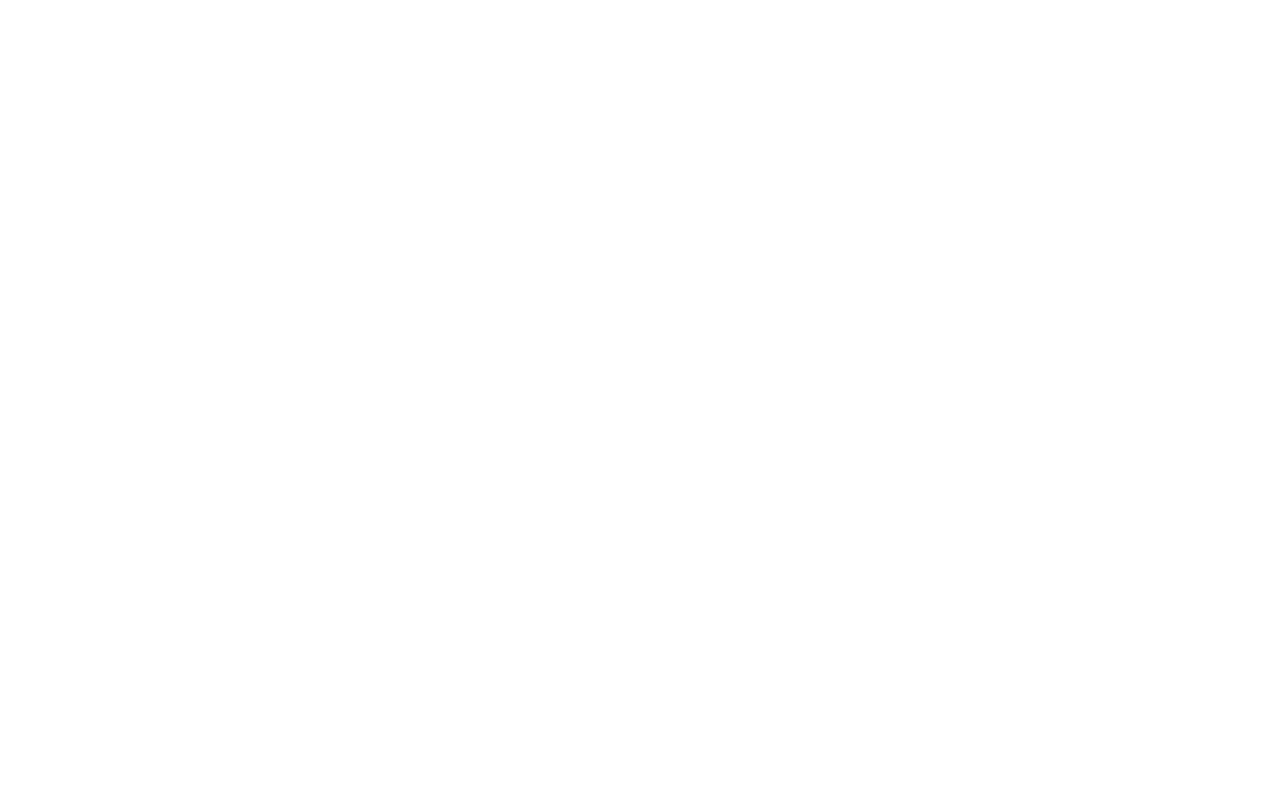
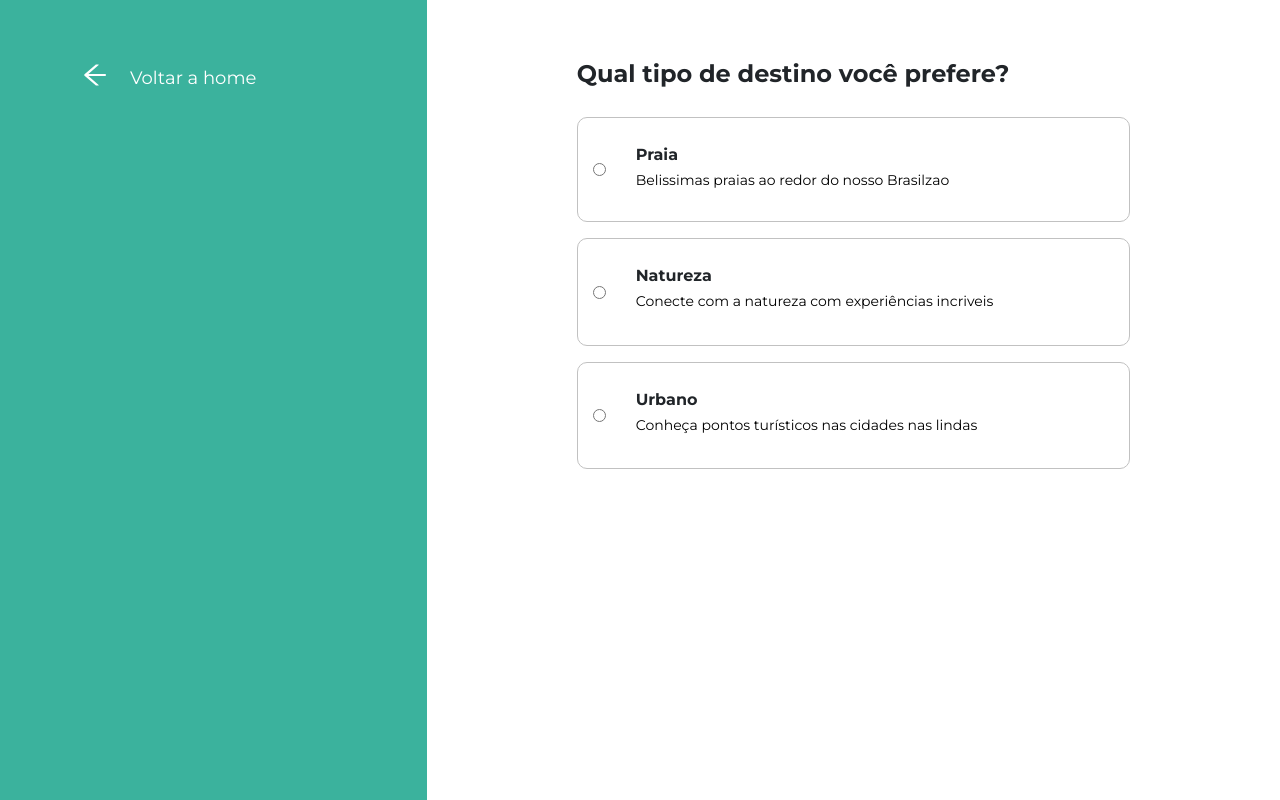
Before and after one commit to StartFuture/novi-frontend, a React (Create React App) app: page /interview-type-destiny in a window 1280 px wide. Before the commit this address had no page. Built offline with nearby package versions, Linux system fonts and the light colour scheme; the HTML template or start-up script is replaced by a standard one.

Commit message:
feat(Page) - Adding styles to element of page

```diff
--- a/src/AppRoutes.jsx
+++ b/src/AppRoutes.jsx
@@ -10,6 +10,7 @@
 import InterviewStart from "./pages/interviewStart";
 import Registro from "./pages/registerPage/assets/css/img/svg/index";
 import TermsConditionsPage from "./pages/termsConditions/index";
+import InterviewTypeDestiny from "./pages/interview/interviewTypeDestiny/index";
 
 import { AuthProvider } from "contexts/auth";
 import { Private } from "./components/Private";
@@ -25,6 +26,7 @@
                 <Route exact path="/interviewStart" element={<InterviewStart />}></Route>
                 <Route exact path="/registro" element={<Registro />}></Route>
                 <Route exact path="/terms-conditions" element={<TermsConditionsPage/>}></Route>
+                <Route exact path="/interview-type-destiny" element={<InterviewTypeDestiny/>}></Route>
             </Routes>
         </AuthProvider>
     </Router>
--- a/src/pages/interview/interviewTypeDestiny/components/buttonBack/index.jsx
+++ b/src/pages/interview/interviewTypeDestiny/components/buttonBack/index.jsx
@@ -1,9 +1,18 @@
-import React from "react";
+import React, { Component } from "react";
+import { Link } from "react-router-dom";
 
-function ButtonBack(){
-    return(
-        <Button/>
-    )
+import { Container } from "./styles";
+import { AiOutlineArrowLeft } from "react-icons/ai";
+
+export default class ButtonBack extends Component {
+    render() {
+        return (
+          <Link to="/home" style={{textDecoration: "none"}}>
+            <Container>
+              <AiOutlineArrowLeft style={{ fontSize: "30px", marginRight: "20px", color: "#ffff"}}/>
+              <p>Voltar a home</p>
+            </Container>
+          </Link>
+        );
+      }
 }
-
-export default ButtonBack;
--- a/src/pages/interview/interviewTypeDestiny/components/buttonBack/styles.ts
+++ b/src/pages/interview/interviewTypeDestiny/components/buttonBack/styles.ts
@@ -1 +1,17 @@
 import styled from "styled-components";
+
+export const Container = styled.button`
+  display: flex;
+  height: 22px;
+  text-align: center;
+  border: none;
+  background: none;
+  margin: 60px auto auto 80px;
+  color: #ffff;
+  cursor: pointer;
+
+  p {
+    font-size: 18px;
+    margin-top: 5px;
+  }
+`;
--- a/src/pages/interview/interviewTypeDestiny/components/form/index.jsx
+++ b/src/pages/interview/interviewTypeDestiny/components/form/index.jsx
@@ -1,29 +1,35 @@
 import React from "react";
+
+import { FormStyled } from "./styles";
 
 function Form(){
     return(
         <FormStyled>
-            <h1>Qual tipo de destino você prefere?</h1>
-
-            <input type="radio" name="destiny_type"/>
-            <label> Praia </label>
-            <small>Belissimas praias ao redor do nosso Brasilzao</small>
-
-            <h1>Qual tipo de destino você prefere?</h1>
-
-            <input type="radio" name="destiny_type"/>
-            <label> Natureza </label>
-            <small>Conecte com a natureza com experiências incriveis</small>
-
-
-            <h1>Qual tipo de destino você prefere?</h1>
-
-            <input type="radio" name="destiny_type"/>
-            <label> Urbano </label>
-            <small>Conheça pontos turísticos nas cidades nas lindas</small>
+            <h1 className="titleDestinyType">Qual tipo de destino você prefere?</h1>
+            <div className="formCheckbox">
+                <input type="radio" name="optionDestinyType" id="optionDestinyType1" style={{border: "10px solid blue"}}/>
+                <div className="descriptionDestinyType">
+                    <label className="labelDestinyType" htmlFor="optionDestinyType1">Praia </label>
+                    <small>Belissimas praias ao redor do nosso Brasilzao</small>
+                </div>
+            </div>
+            <div className="formCheckbox">
+                <input type="radio" name="optionDestinyType" id="optionDestinyType2"/>
+                <div className="descriptionDestinyType">
+                    <label className="labelDestinyType" htmlFor="optionDestinyType2">Natureza </label>
+                    <small>Conecte com a natureza com experiências incriveis</small>
+                </div>
+            </div>
+            <div className="formCheckbox">
+                <input type="radio" name="optionDestinyType" id="optionDestinyType3"/>
+                <div className="descriptionDestinyType">
+                    <label className="labelDestinyType" htmlFor="optionDestinyType3">Urbano </label>
+                    <small>Conheça pontos turísticos nas cidades nas lindas</small>
+                </div>
+            </div>
         </FormStyled>
 
-    )
+    );
 }
 
 export default Form;
--- a/src/pages/interview/interviewTypeDestiny/components/form/style.ts
+++ /dev/null
@@ -1 +0,0 @@
-import styled from "styled-components";
--- /dev/null
+++ b/src/pages/interview/interviewTypeDestiny/components/form/styles.ts
@@ -0,0 +1,45 @@
+import styled from "styled-components";
+
+export const FormStyled = styled.form`
+
+    display: flex;
+    flex-direction: column;
+    max-width: 100%;
+
+    .titleDestinyType {
+        font-size: 24px;
+        margin: 60px 150px 20px 150px;
+        font-weight: 600;
+    }
+
+    .labelDestinyType {
+        font-weight: bold;
+    }
+
+
+    small {
+        margin-top: 3px;
+        color: #000
+    }
+
+    .formCheckbox input:checked + label {
+        color: ${props => props.theme.colors.primaryColor};
+    }
+
+    .formCheckbox {
+        display: flex;
+        flex-direction: row;
+        align-items: center;
+        border: 1px solid ${props => props.theme.colors.lightGreyColor};
+        padding: 15px;
+        margin: 8px 150px;
+        border-radius: 10px;
+    }
+
+    .descriptionDestinyType {
+        display: flex;
+        flex-direction: column;
+        margin-left: 30px;
+        margin-top: 10px;
+    }
+`;
--- a/src/pages/interview/interviewTypeDestiny/index.jsx
+++ b/src/pages/interview/interviewTypeDestiny/index.jsx
@@ -1,14 +1,18 @@
 import React from "react";
-import { Container } from "./styles";
+import { Container, LeftContainer, MainContainer } from "./styles";
+import ButtonBack from "./components/buttonBack";
+import Form from "./components/form";
 
 function InterviewTypeDestiny(){
     return(
-        <LeftContainer>
-            <ButtonBack/>
+        <Container>
+            <LeftContainer>
+                <ButtonBack/>
+            </LeftContainer>
             <MainContainer>
                 <Form/>
             </MainContainer>
-        </LeftContainer>
+        </Container>
     )
 }
 
--- a/src/pages/interview/interviewTypeDestiny/styles.ts
+++ b/src/pages/interview/interviewTypeDestiny/styles.ts
@@ -1,13 +1,17 @@
 import styled from "styled-components";
 
+export const Container = styled.div`
+    display: flex;
+    flex-direction: row;
+`
+
 export const LeftContainer = styled.div`
-    display: flex;
+    width: 35vw;
+    background-color: ${props => props.theme.colors.primaryColor};
+    height: 100vh;
 `;
 
 export const MainContainer = styled.div`
-    display: flex;
-    flex-direction: column;
-    align-items: center;
-    width: 660px;
-    margin: 110px auto;
+    width: 70vw;
+    height: 100vh;
 `;
```
